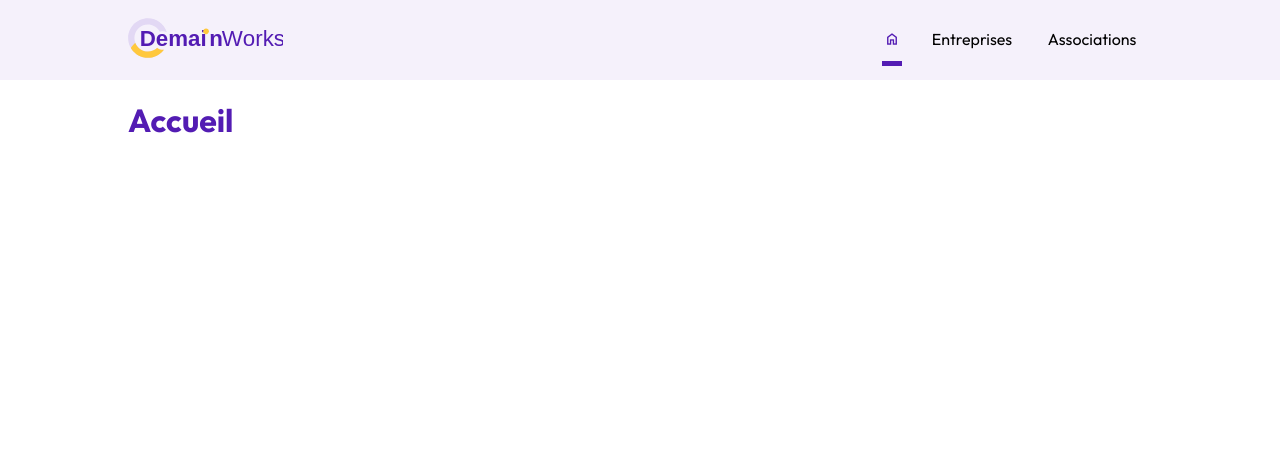
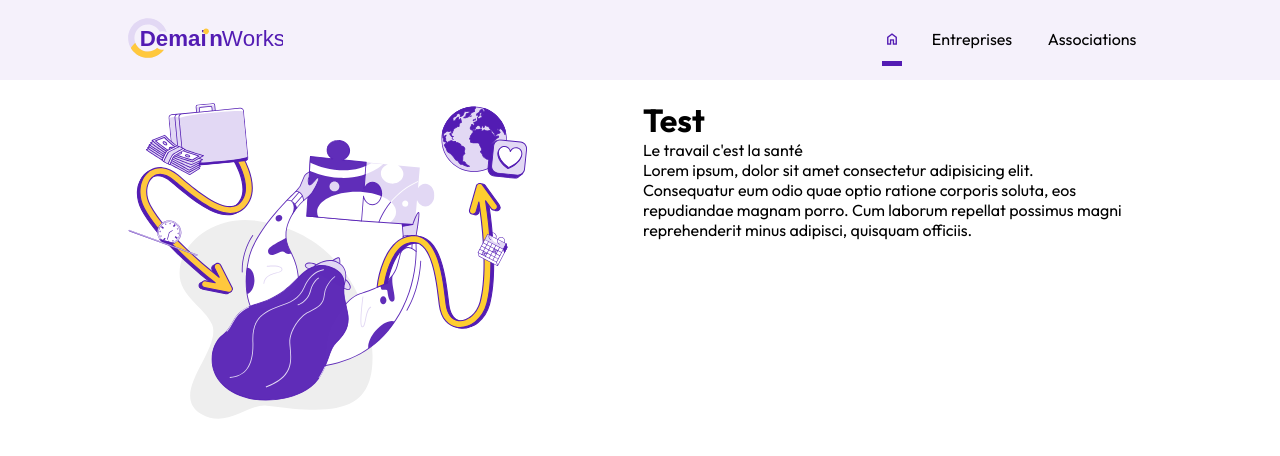
Before and after one commit to batleclair/demain-static, a Next.js app: page / in a window 1280 px wide. Shown: the top 456 px of the page. Built offline with nearby package versions, Linux system fonts and the light colour scheme.

Commit message:
implementing own grid system

```diff
--- a/app/page.tsx
+++ b/app/page.tsx
@@ -1,11 +1,29 @@
-import Link from 'next/link'
+// import Link from 'next/link'
+import Image from 'next/image'
 
 export default function Home() {
   return (
     <div className='ctn'>
-      <h1 className="fc-1n">
-        Accueil
-      </h1>
+
+      <div className='grid max-w-1000'>
+        <div className="row grid-gap-30">
+          <div className='col-6 col-12-s'>
+            <Image
+              src="/homepage.svg"
+              alt="Personnage associant travail et sens"
+              width="200"
+              height="200"
+              className='w-100 h-100 max-w-400 scale-down'
+            />
+          </div>
+          <div className='col-6 col-12-s'>
+            <h1>Test</h1>
+            <p>Le travail c'est la santé</p>
+            <p>Lorem ipsum, dolor sit amet consectetur adipisicing elit. Consequatur eum odio quae optio ratione corporis soluta, eos repudiandae magnam porro. Cum laborum repellat possimus magni reprehenderit minus adipisci, quisquam officiis.</p>
+          </div>
+        </div>
+      </div>
+
     </div>
   );
 }
--- a/app/ui/index.scss
+++ b/app/ui/index.scss
@@ -5,7 +5,9 @@
 @import "utilities/flexboxes.scss";
 @import "utilities/margins.scss";
 @import "utilities/positions.scss";
+@import "utilities/grids.scss";
 @import "utilities/sizes.scss";
 @import "utilities/roundings.scss";
+@import "utilities/images.scss";
 
 @import "components/navbar.scss";
--- /dev/null
+++ b/app/ui/utilities/grids.scss
@@ -0,0 +1,28 @@
+@import "../config/resp.scss";
+
+.grid{
+  display: grid;
+}
+
+.row{
+  display: grid;
+  grid-template-columns: repeat(12, 1fr);
+}
+
+@for $fr from 1 through 12 {
+  .col-#{$fr}{
+    grid-column: span #{$fr};
+  }
+
+  @media(max-width: $bp-s){
+    .col-#{$fr}-s {
+      grid-column: span #{$fr};
+    }
+  }
+
+  @media(max-width: $bp-m){
+    .col-#{$fr}-m {
+      grid-column: span #{$fr};
+    }
+  }
+}
--- /dev/null
+++ b/app/ui/utilities/images.scss
@@ -0,0 +1,3 @@
+.scale-down{
+  object-fit: scale-down;
+}
--- a/app/ui/utilities/margins.scss
+++ b/app/ui/utilities/margins.scss
@@ -40,4 +40,7 @@ $sizes: 0, 5, 10, 15, 20, 30, 40, 50, 60, 80, 100;
   .gap-#{$size}{
     gap: #{$size}px;
   }
+  .grid-gap-#{$size}{
+    grid-gap: #{$size}px;
+  }
 }
--- a/app/ui/utilities/sizes.scss
+++ b/app/ui/utilities/sizes.scss
@@ -1,4 +1,4 @@
-  $widths: 10, 20, 25, 30, 40, 50, 100, 150, 200, 300, 400, 500, 600, 700, 800, 900, 1000, 1200;
+$widths: 10, 20, 25, 30, 40, 50, 100, 150, 200, 300, 400, 500, 600, 700, 800, 900, 1000, 1200;
 $heights: 10, 20, 25, 30, 40, 50, 100, 150, 200, 300, 400, 500;
 
 @each $w in $widths {
```
Also changed, not shown: public/homepage.svg (added).
